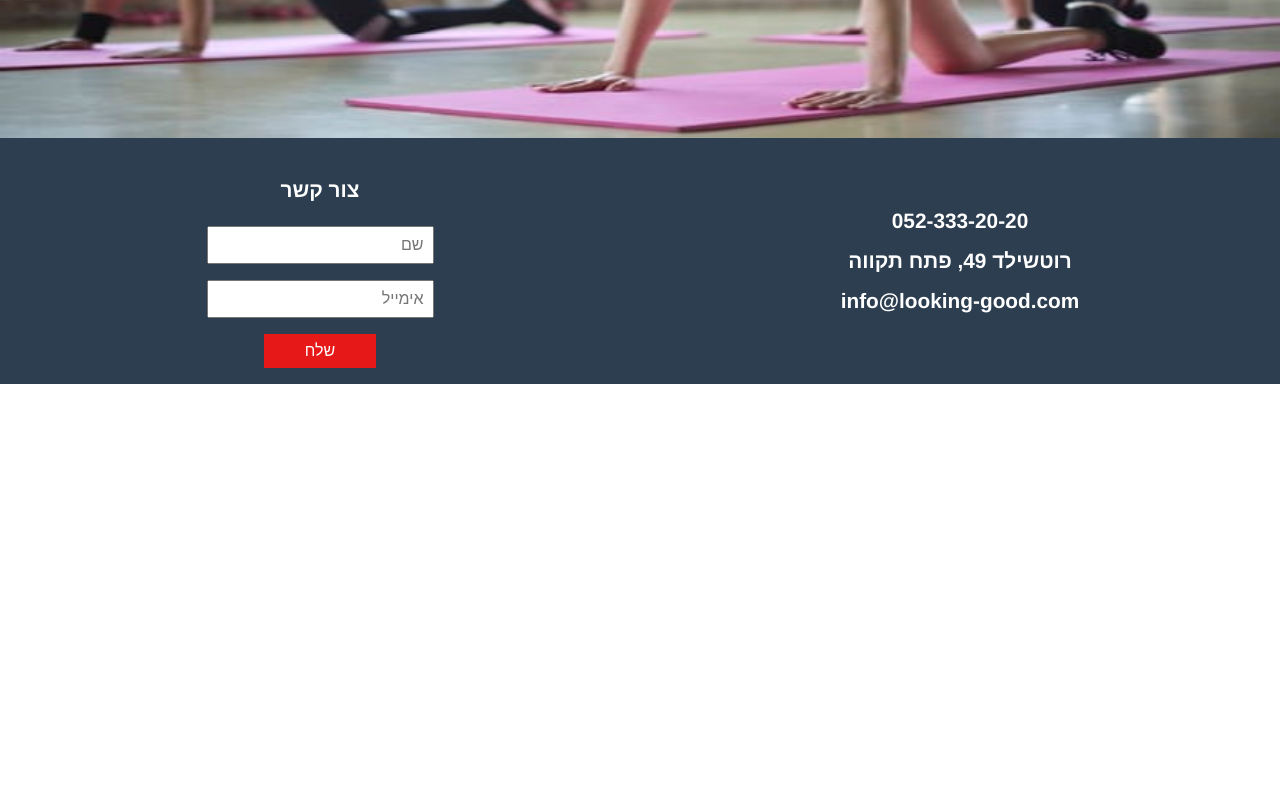
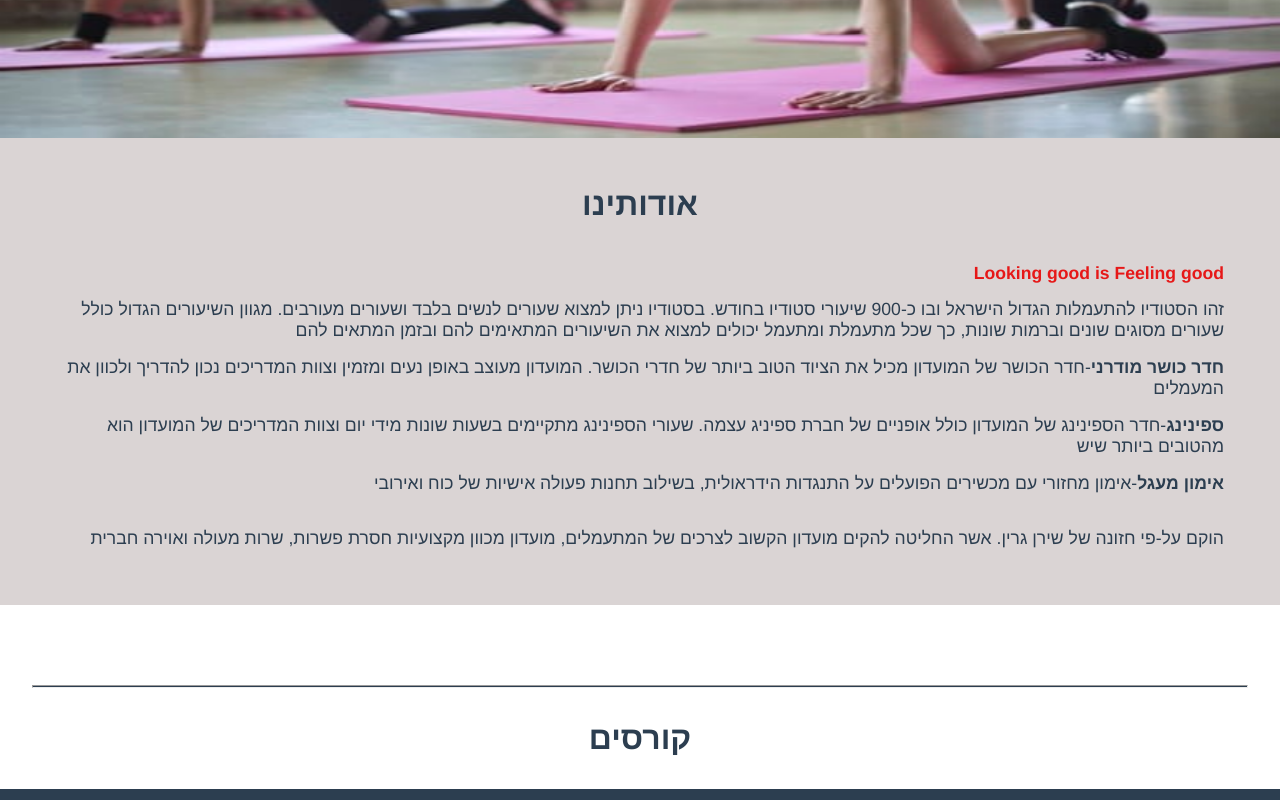
Before and after one commit to tehilaCm/looking-good, a Vue app: page / in a window 1280 px wide. Shown: the part 440-1240 px from the top of the page. Before the commit the page ends 824 px from the top, so only its background shows below. Built offline with nearby package versions, Linux system fonts and the light colour scheme.

Commit message:
add about and curse list

```diff
--- a/src/App.vue
+++ b/src/App.vue
@@ -14,16 +14,16 @@
       <img :src="require('@/assets/menu.png')" class="mobile-nav-icon" @click="openMobileNav()">
       <div class="mobile-nav_items">
         <p class="close" @click="closeMobileNav()">X</p>
-        <router-link to="/about">קצת עלינו</router-link>
+        <router-link to="/">דף הבית</router-link>
         <router-link to="/">הצוות שלנו</router-link>
-        <router-link to="/about">אימונים</router-link>
+        <router-link to="/about">קורסים</router-link>
         <router-link to="/">מערכת שעות</router-link>
         <router-link to="/about">צור קשר</router-link>
       </div>
       <div class="nav_items">
-        <router-link to="/about">קצת עלינו</router-link>
+        <router-link to="/">דף הבית</router-link>
         <router-link to="/">הצוות שלנו</router-link>
-        <router-link to="/about">אימונים</router-link>
+        <router-link to="/about">קורסים</router-link>
         <router-link to="/">מערכת שעות</router-link>
         <router-link to="/about">צור קשר</router-link>
       </div>
--- a/src/components/Footer.vue
+++ b/src/components/Footer.vue
@@ -84,6 +84,7 @@ export default {
     .footer{
       display: grid;
       grid-template-columns: 50% 50%;
+      margin: 0;
     }
 
     .details{
--- a/src/components/Slider.vue
+++ b/src/components/Slider.vue
@@ -18,7 +18,7 @@
     .fling-minislide {
     position: relative;
     overflow: hidden;
-    height: 30rem;;
+    height: 25rem;
     margin: 0;
     left: 0;
     text-align: left;
@@ -48,4 +48,11 @@
     animation-delay:15s;
 }
 
+@media (min-width: 51rem)
+{
+ .fling-minislide {
+    height: 30rem;
+ }
+}
+
 </style>
--- a/src/views/Home.vue
+++ b/src/views/Home.vue
@@ -1,6 +1,33 @@
 <template>
   <div class="home">
     <Slider></Slider>
+    <div class="about-us">
+      <h1>אודותינו</h1>
+      <span class="logo">Looking good is Feeling good</span>
+      <br>
+      <br>
+      <p>
+        זהו הסטודיו להתעמלות הגדול הישראל ובו כ-900 שיעורי סטודיו בחודש. בסטודיו ניתן למצוא שעורים
+        לנשים בלבד ושעורים מעורבים. מגוון השיעורים הגדול כולל שעורים מסוגים שונים וברמות שונות, כך שכל מתעמלת ומתעמל יכולים למצוא את השיעורים המתאימים להם ובזמן המתאים להם
+      </p>
+      <p>
+       <span>חדר כושר מודרני</span>-חדר הכושר של המועדון מכיל את הציוד הטוב ביותר של חדרי הכושר. המועדון מעוצב באופן נעים ומזמין וצוות המדריכים נכון להדריך ולכוון את המעמלים
+      </p>
+      <p>
+        <span>ספינינג</span>-חדר הספינינג של המועדון כולל אופניים של חברת ספיניג עצמה. שעורי הספינינג מתקיימים בשעות שונות מידי יום וצוות המדריכים של המועדון הוא מהטובים ביותר שיש
+      </p>
+      <p>
+        <span>אימון מעגל</span>-אימון מחזורי עם מכשירים הפועלים על התנגדות הידראולית, בשילוב תחנות פעולה אישיות של כוח ואירובי
+      </p>
+      <br>
+      <p>
+        הוקם על-פי חזונה של שירן גרין. אשר החליטה להקים מועדון הקשוב לצרכים של המתעמלים, מועדון מכוון מקצועיות חסרת פשרות, שרות מעולה ואוירה חברית
+      </p>
+    </div>
+    <div class="curses">
+      <hr>
+      <h1>קורסים</h1>
+    </div>
     <Footer></Footer>
   </div>
 </template>
@@ -19,3 +46,48 @@ export default {
   }
 };
 </script>
+
+<style scoped>
+
+  .about-us{
+    height: fit-content;
+    background-color: rgb(218, 212, 212);
+    padding: 3rem;
+  }
+
+  h1{
+      color: #2c3e50;
+      margin-bottom: 2rem;
+  }
+
+  .about-us p{
+      color: #2c3e50;
+      text-align: right;
+      font-size: 1.1rem;
+      padding: 0.5rem;
+  }
+
+  .about-us span{
+    text-align: right;
+    font-size: 1.1rem;
+    font-weight: bold;
+  }
+
+  .logo{
+    color: rgb(230, 24, 24);
+    float: right;
+    padding: 0.5rem;
+  }
+
+  .curses{
+
+  }
+
+  hr{
+      width: 95%;
+      height: 0.2rem;
+      background: #2c3e50;
+      margin: 5rem auto 2rem;
+  }
+
+</style>
```
Also changed, not shown: src/components/Curse.vue (added, +56 -0 lines).
